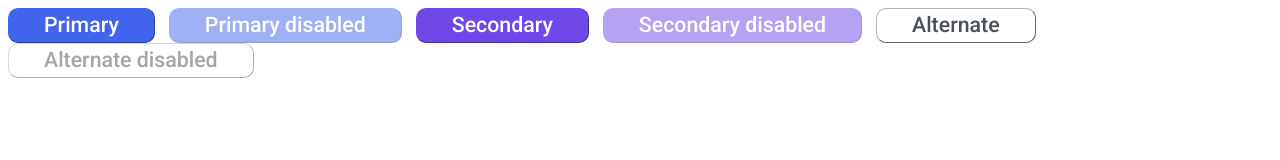
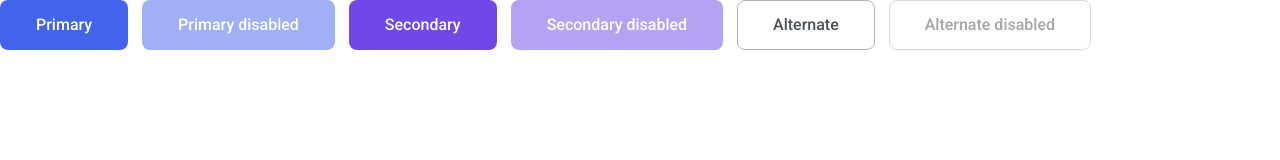
Before and after one commit to js-tasks-ru/htmlcss-20231222_gladysheva-pv, a website: page 03-lection1/01-button/index.html in a window 1280 px wide. Drawn offline with Linux system fonts and the light colour scheme.

Commit message:
3 task. buttons. fix

```diff
--- a/03-lection1/01-button/button.css
+++ b/03-lection1/01-button/button.css
@@ -1,63 +1,52 @@
 /* Стилизация кнопки */
 .button {
     transition: opacity 200ms ease-in-out, background 200ms ease-in-out;
-    border-radius: 10px;
-    border-width: 1px;
-    background-color: var(--black);
-    padding: 7px 35px;
-    margin-right: 10px;
+    border-radius: 8px;
+    border: 1px solid transparent;
+    padding: 15px 35px 14px;
     text-align: center;
     font-weight: 500;
-    font-size: 16pt;
+    font-size: 16px;
+    font-family: 'Roboto';
     line-height: 18.75px;
 }
 
-.button__primary {
+.button:disabled {
+    pointer-events: none;
+    opacity: 50%;
+}
+
+.button + .button {
+    margin-left: 10px;
+}
+
+.button_primary {
     background-color: var(--blue-1);
-    border-color: var(--blue-1);
     color: var(--white);
 }
 
-.button__primary:disabled {
-    cursor: default;
-    opacity: 50%;
-}
-
-.button__primary:hover:enabled {
+.button_primary:hover:enabled {
     background-color: var(--blue-2);
-    border-color: var(--blue-2);
     cursor: pointer;
 }
 
-.button__secondary {
+.button_secondary {
     background-color: var(--violet-1);
-    border-color: var(--violet-1);
     color: var(--white);
 }
 
-.button__secondary:disabled {
-    cursor: default;
-    opacity: 50%;
-}
-
-.button__secondary:hover:enabled {
+.button_secondary:hover:enabled {
     background-color: var(--violet-2);
-    border-color: var(--violet-2);
     cursor: pointer;
 }
 
-.button__alternate {
+.button_alternate {
     background-color: var(--white);
     border-color: var(--grey-3);
     color: var(--grey-4);
 }
 
-.button__alternate:disabled {
-    cursor: not-allowed;
-    opacity: 50%;
-}
-
-.button__alternate:hover:enabled {
+.button_alternate:hover:enabled {
     background-color: var(--white);
     border-color: var(--black);
     cursor: pointer;
--- a/03-lection1/01-button/index.html
+++ b/03-lection1/01-button/index.html
@@ -6,11 +6,11 @@
         <link rel="stylesheet" href="./button.css">
     </head>
     <body>
-        <button class="button button__primary">Primary</button>
-        <button class="button button__primary" disabled>Primary disabled</button>
-        <button class="button button__secondary">Secondary</button>
-        <button class="button button__secondary" disabled>Secondary disabled</button>
-        <button class="button button__alternate">Alternate</button>
-        <button class="button button__alternate" disabled>Alternate disabled</button>
+        <button class="button button_primary">Primary</button>
+        <button class="button button_primary" disabled>Primary disabled</button>
+        <button class="button button_secondary">Secondary</button>
+        <button class="button button_secondary" disabled>Secondary disabled</button>
+        <button class="button button_alternate">Alternate</button>
+        <button class="button button_alternate" disabled>Alternate disabled</button>
     </body>
 </html>
--- a/assets/css/main.css
+++ b/assets/css/main.css
@@ -28,4 +28,5 @@
 
 * {
     font-family: 'Roboto', sans-serif;
+    margin: 0px;
 }
```
